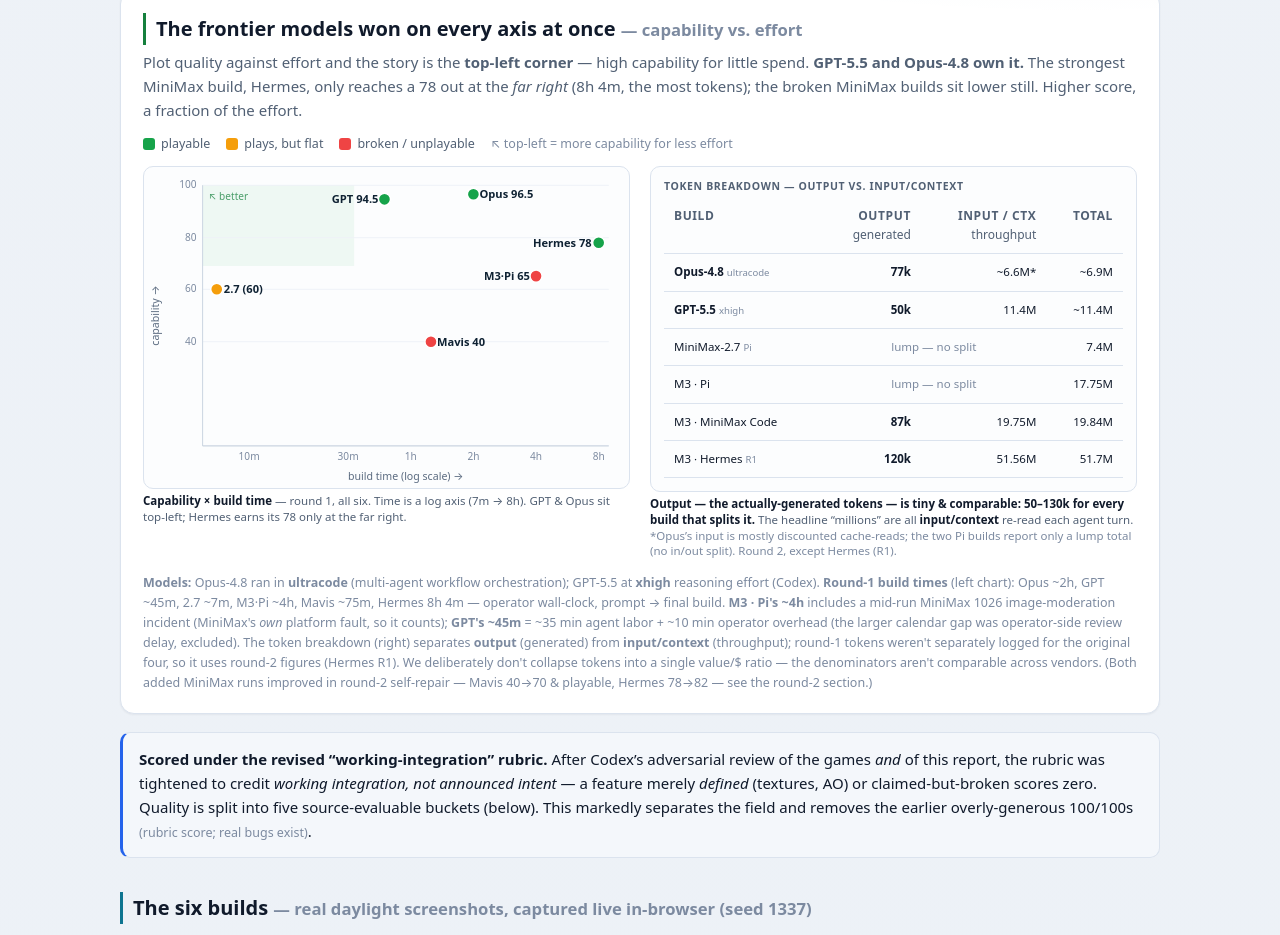
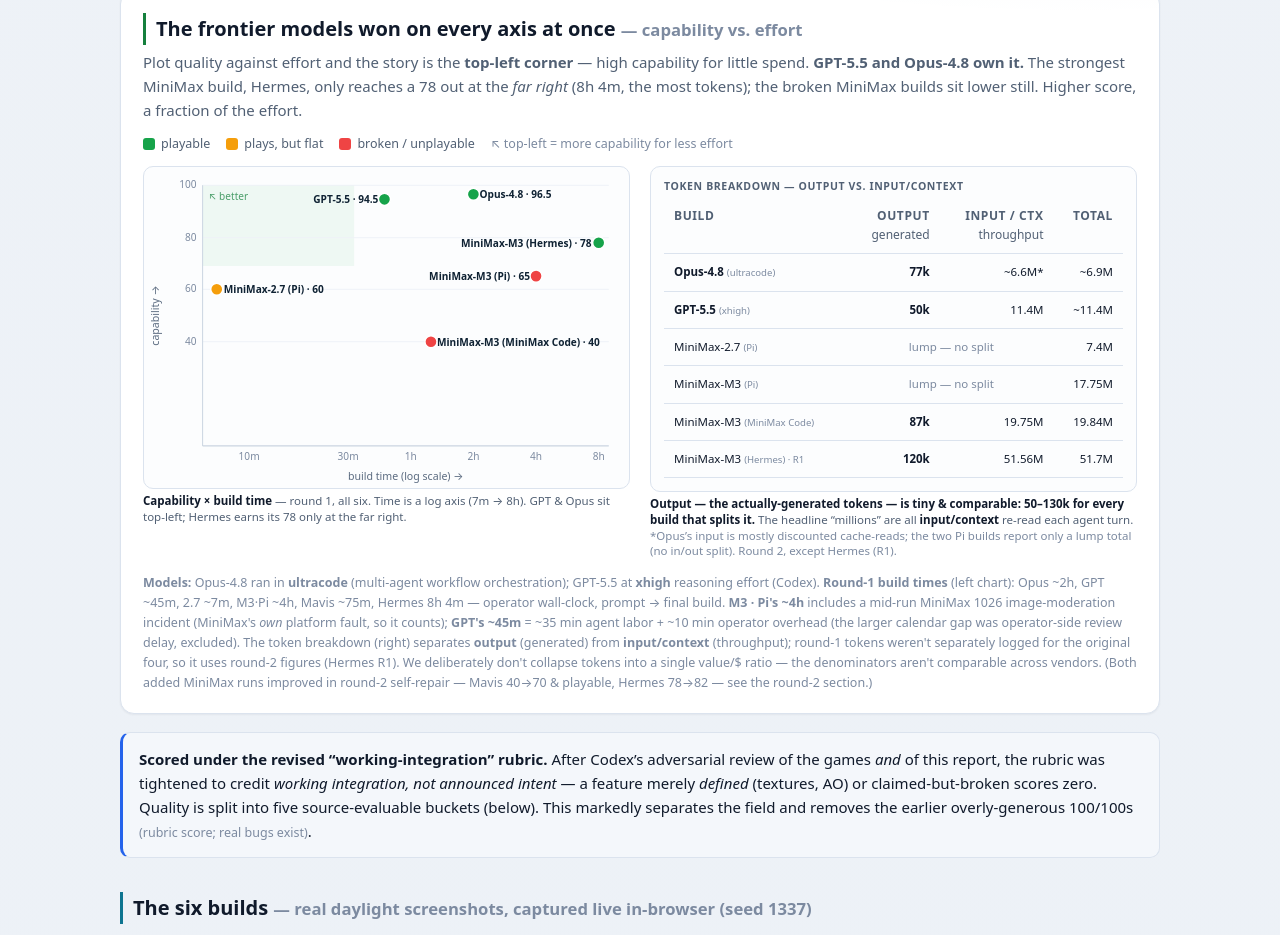
Before and after one commit to tho-stack/minecraft-clone-benchmark, a plain HTML site: page docs/index.html in a window 1280 px wide. Shown: the part 807-1742 px from the top of the page. Drawn offline with Linux system fonts and the light colour scheme.

Commit message:
Charts: consistent 'Model (harness)' names
Both hero charts now use the full harness-qualified names the operator asked for,
matching across the scatter and token table:
  MiniMax-2.7 (Pi), MiniMax-M3 (Pi), MiniMax-M3 (MiniMax Code), MiniMax-M3 (Hermes),
  Opus-4.8 (ultracode), GPT-5.5 (xhigh).
Scatter dot labels dropped to 10px to fit; no overlap/overflow.

```diff
--- a/docs/index.html
+++ b/docs/index.html
@@ -144,12 +144,12 @@
             <text x="450" y="290" font-size="10" fill="#7c8aa0" text-anchor="middle">8h</text>
             <text x="259" y="310" font-size="10.5" fill="#5b6b80" text-anchor="middle">build time (log scale) →</text>
             <text x="15" y="147" font-size="10.5" fill="#5b6b80" text-anchor="middle" transform="rotate(-90 15 147)">capability →</text>
-            <circle cx="326" cy="27" r="6" fill="#16a34a" stroke="#fff" stroke-width="1.5"/><text x="332" y="31" font-size="11" font-weight="600" fill="#0f2233">Opus 96.5</text>
-            <circle cx="238" cy="32" r="6" fill="#16a34a" stroke="#fff" stroke-width="1.5"/><text x="232" y="36" font-size="11" font-weight="600" fill="#0f2233" text-anchor="end">GPT 94.5</text>
-            <circle cx="450" cy="75" r="6" fill="#16a34a" stroke="#fff" stroke-width="1.5"/><text x="443" y="79" font-size="11" font-weight="600" fill="#0f2233" text-anchor="end">Hermes 78</text>
-            <circle cx="388" cy="108" r="6" fill="#ef4444" stroke="#fff" stroke-width="1.5"/><text x="382" y="112" font-size="11" font-weight="600" fill="#0f2233" text-anchor="end">M3·Pi 65</text>
-            <circle cx="72" cy="121" r="6" fill="#f59e0b" stroke="#fff" stroke-width="1.5"/><text x="79" y="125" font-size="11" font-weight="600" fill="#0f2233">2.7 (60)</text>
-            <circle cx="284" cy="173" r="6" fill="#ef4444" stroke="#fff" stroke-width="1.5"/><text x="290" y="177" font-size="11" font-weight="600" fill="#0f2233">Mavis 40</text>
+            <circle cx="326" cy="27" r="6" fill="#16a34a" stroke="#fff" stroke-width="1.5"/><text x="332" y="31" font-size="10" font-weight="600" fill="#0f2233">Opus-4.8 · 96.5</text>
+            <circle cx="238" cy="32" r="6" fill="#16a34a" stroke="#fff" stroke-width="1.5"/><text x="232" y="36" font-size="10" font-weight="600" fill="#0f2233" text-anchor="end">GPT-5.5 · 94.5</text>
+            <circle cx="450" cy="75" r="6" fill="#16a34a" stroke="#fff" stroke-width="1.5"/><text x="443" y="79" font-size="10" font-weight="600" fill="#0f2233" text-anchor="end">MiniMax-M3 (Hermes) · 78</text>
+            <circle cx="388" cy="108" r="6" fill="#ef4444" stroke="#fff" stroke-width="1.5"/><text x="382" y="112" font-size="10" font-weight="600" fill="#0f2233" text-anchor="end">MiniMax-M3 (Pi) · 65</text>
+            <circle cx="72" cy="121" r="6" fill="#f59e0b" stroke="#fff" stroke-width="1.5"/><text x="79" y="125" font-size="10" font-weight="600" fill="#0f2233">MiniMax-2.7 (Pi) · 60</text>
+            <circle cx="284" cy="173" r="6" fill="#ef4444" stroke="#fff" stroke-width="1.5"/><text x="290" y="177" font-size="10" font-weight="600" fill="#0f2233">MiniMax-M3 (MiniMax&nbsp;Code) · 40</text>
           </g>
         </svg>
         <figcaption><b>Capability × build time</b> — round 1, all six. Time is a log axis (7m → 8h). GPT &amp; Opus sit top-left; Hermes earns its 78 only at the far right.</figcaption>
@@ -159,12 +159,12 @@
           <div style="font-size:10.5px;text-transform:uppercase;letter-spacing:.06em;color:var(--mut);font-weight:700;margin-bottom:2px">Token breakdown — output vs. input/context</div>
           <table style="font-size:11.5px">
             <tr><th>Build</th><th class="num">Output<br><span style="font-weight:400;text-transform:none;letter-spacing:0">generated</span></th><th class="num">Input / ctx<br><span style="font-weight:400;text-transform:none;letter-spacing:0">throughput</span></th><th class="num">Total</th></tr>
-            <tr><td><b>Opus-4.8</b> <small>ultracode</small></td><td class="num"><b>77k</b></td><td class="num">~6.6M*</td><td class="num">~6.9M</td></tr>
-            <tr><td><b>GPT-5.5</b> <small>xhigh</small></td><td class="num"><b>50k</b></td><td class="num">11.4M</td><td class="num">~11.4M</td></tr>
-            <tr><td>MiniMax-2.7 <small>Pi</small></td><td class="num" colspan="2" style="text-align:center;color:var(--dim)">lump — no split</td><td class="num">7.4M</td></tr>
-            <tr><td>M3 · Pi</td><td class="num" colspan="2" style="text-align:center;color:var(--dim)">lump — no split</td><td class="num">17.75M</td></tr>
-            <tr><td>M3 · MiniMax&nbsp;Code</td><td class="num"><b>87k</b></td><td class="num">19.75M</td><td class="num">19.84M</td></tr>
-            <tr><td>M3 · Hermes <small>R1</small></td><td class="num"><b>120k</b></td><td class="num">51.56M</td><td class="num">51.7M</td></tr>
+            <tr><td><b>Opus-4.8</b> <small>(ultracode)</small></td><td class="num"><b>77k</b></td><td class="num">~6.6M*</td><td class="num">~6.9M</td></tr>
+            <tr><td><b>GPT-5.5</b> <small>(xhigh)</small></td><td class="num"><b>50k</b></td><td class="num">11.4M</td><td class="num">~11.4M</td></tr>
+            <tr><td>MiniMax-2.7 <small>(Pi)</small></td><td class="num" colspan="2" style="text-align:center;color:var(--dim)">lump — no split</td><td class="num">7.4M</td></tr>
+            <tr><td>MiniMax-M3 <small>(Pi)</small></td><td class="num" colspan="2" style="text-align:center;color:var(--dim)">lump — no split</td><td class="num">17.75M</td></tr>
+            <tr><td>MiniMax-M3 <small>(MiniMax&nbsp;Code)</small></td><td class="num"><b>87k</b></td><td class="num">19.75M</td><td class="num">19.84M</td></tr>
+            <tr><td>MiniMax-M3 <small>(Hermes) · R1</small></td><td class="num"><b>120k</b></td><td class="num">51.56M</td><td class="num">51.7M</td></tr>
           </table>
         </div>
         <figcaption><b>Output — the actually-generated tokens — is tiny &amp; comparable: 50–130k for every build that splits it.</b> The headline “millions” are all <b>input/context</b> re-read each agent turn. <span class="dim">*Opus’s input is mostly discounted cache-reads; the two Pi builds report only a lump total (no in/out split). Round 2, except Hermes (R1).</span></figcaption>
```
